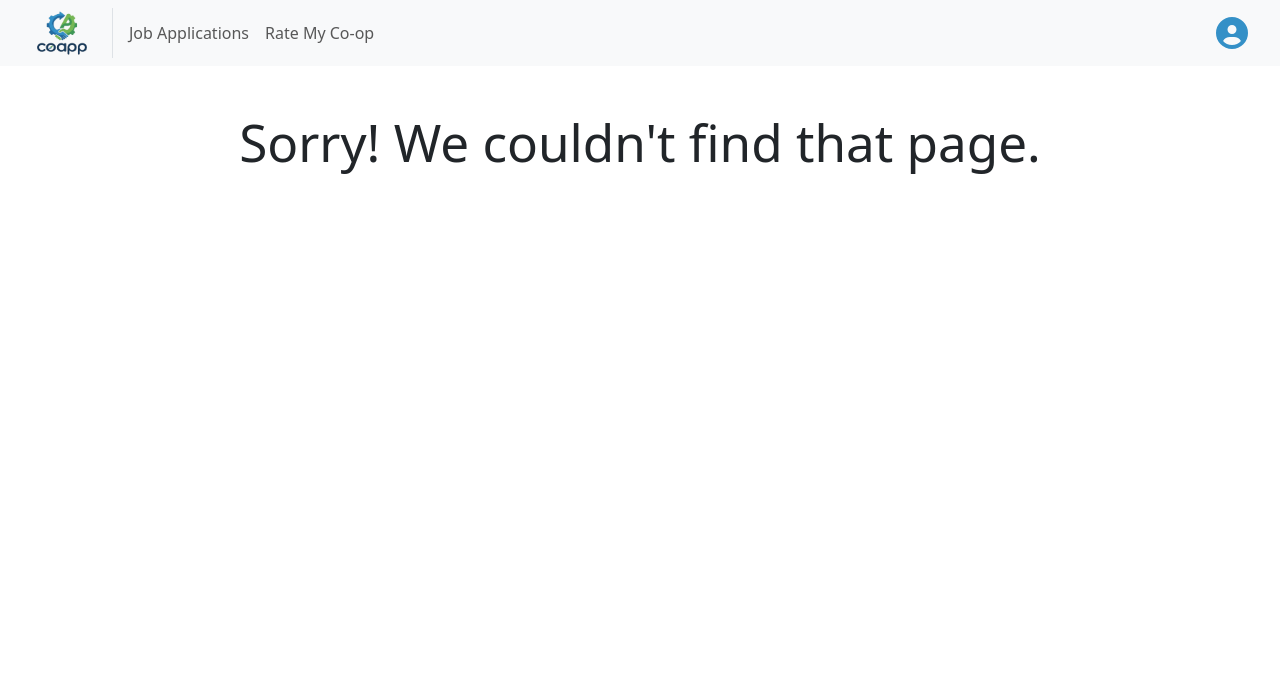
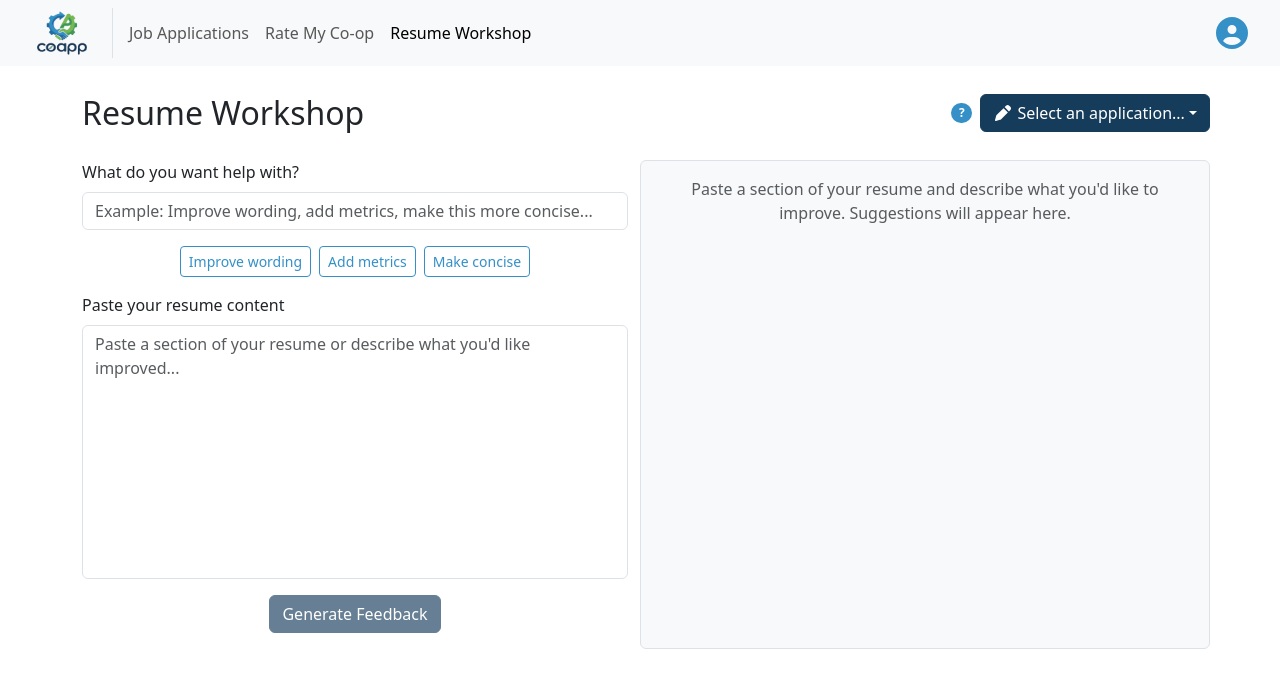
Before and after one commit to Co-App-Team/frontend, a React (Vite) app: page /resume-workshop in a window 1280 px wide. Shown: the top 688 px of the page. Built offline with nearby package versions, Linux system fonts and the light colour scheme; no server answers; sample sign-in values are in the browser's storage.

Commit message:
Chatbot page (#134)
* Add chatbot page to app

* Ideas for resume improvement page

* Set up proper page layout

* Style '?' pill

* Add .md rendering

* Chatbot page design

```diff
--- a/package.json
+++ b/package.json
@@ -33,6 +33,7 @@
     "react": "^19.2.0",
     "react-bootstrap": "^2.10.10",
     "react-dom": "^19.2.0",
+    "react-markdown": "^10.1.0",
     "react-router-dom": "^7.13.0",
     "sass": "^1.97.3"
   },
--- a/src/App.jsx
+++ b/src/App.jsx
@@ -13,6 +13,7 @@ import AccountPage from './pages/AccountPage.jsx';
 import ResetPasswordPage from './pages/ResetPasswordPage.jsx';
 import PreAuthRoute from './components/PreAuthRoute.jsx';
 import JobApplicationsPage from './pages/JobApplicationsPage.jsx';
+import ResumeWorkshopPage from './pages/ResumeWorkshopPage.jsx';
 import RateMyCoopPage from './pages/RateMyCoopPage.jsx';
 import Calendar from './pages/CalendarPage.jsx';
 
@@ -77,6 +78,10 @@ function App() {
               path="interviews"
               element={<Calendar />}
             />
+            <Route
+              path="resume-workshop"
+              element={<ResumeWorkshopPage />}
+            />
           </Route>
         </Route>
       </Routes>
--- a/src/components/common/GlobalNavbar.jsx
+++ b/src/components/common/GlobalNavbar.jsx
@@ -69,6 +69,11 @@ const GlobalNavbar = () => {
                 to="/rate-my-co-op">
                 Rate My Co-op
               </Nav.Link>
+              <Nav.Link
+                as={NavLink}
+                to="/resume-workshop">
+                Resume Workshop
+              </Nav.Link>
             </Nav>
 
             <Nav>
--- /dev/null
+++ b/src/components/resumeWorkshop/AIPromptForm.jsx
@@ -0,0 +1,69 @@
+import { useState } from 'react';
+import { Button, Form } from 'react-bootstrap';
+
+const AIPromptForm = ({ loading, handleGenerate }) => {
+  const [goal, setGoal] = useState('');
+  const [content, setContent] = useState('');
+
+  return (
+    <Form>
+      <Form.Group className="mb-3 text-start">
+        <Form.Label>What do you want help with?</Form.Label>
+
+        <Form.Control
+          type="text"
+          placeholder="Example: Improve wording, add metrics, make this more concise..."
+          value={goal}
+          onChange={(e) => setGoal(e.target.value)}
+        />
+      </Form.Group>
+
+      <div className="mb-3">
+        <Button
+          size="sm"
+          variant="outline-secondary"
+          onClick={() => setGoal('Improve wording')}>
+          Improve wording
+        </Button>
+
+        <Button
+          size="sm"
+          variant="outline-secondary"
+          className="ms-2"
+          onClick={() => setGoal('Add measurable achievements')}>
+          Add metrics
+        </Button>
+
+        <Button
+          size="sm"
+          variant="outline-secondary"
+          className="ms-2"
+          onClick={() => setGoal('Make this more concise')}>
+          Make concise
+        </Button>
+      </div>
+
+      <Form.Group className="text-start">
+        <Form.Label>Paste your resume content</Form.Label>
+
+        <Form.Control
+          as="textarea"
+          rows={10}
+          value={content}
+          onChange={(e) => setContent(e.target.value)}
+          placeholder="Paste a section of your resume or describe what you'd like improved..."
+          style={{ resize: 'none' }}
+        />
+      </Form.Group>
+
+      <Button
+        className="m-3"
+        disabled={loading || !content}
+        onClick={() => handleGenerate({ goal, content })}>
+        {loading ? 'Generating...' : 'Generate Feedback'}
+      </Button>
+    </Form>
+  );
+};
+
+export default AIPromptForm;
--- /dev/null
+++ b/src/pages/ResumeWorkshopPage.jsx
@@ -0,0 +1,170 @@
+import { faPen } from '@fortawesome/free-solid-svg-icons';
+import { FontAwesomeIcon } from '@fortawesome/react-fontawesome';
+import { useState } from 'react';
+import {
+  Badge,
+  Button,
+  Col,
+  Container,
+  Dropdown,
+  OverlayTrigger,
+  Row,
+  Tooltip,
+} from 'react-bootstrap';
+import ReactMarkdown from 'react-markdown';
+import AIPromptForm from '../components/resumeWorkshop/AIPromptForm';
+
+const ResumeWorkshopPage = () => {
+  const [aiResponse, setAiResponse] = useState('');
+  const [loading, setLoading] = useState(false);
+
+  const handleGenerate = ({ goal, content }) => {
+    setLoading(true);
+
+    console.log(goal, content);
+
+    // placeholder mock response
+    setTimeout(() => {
+      setAiResponse(
+        `Hello **Aidan**
+
+### Suggestions
+
+• Use stronger action verbs
+• Add measurable results
+• Reduce filler wording
+
+Example rewrite:
+
+> Developed an internal inventory dashboard used by 5+ departments, improving tracking efficiency by 30%.
+height test
+
+height test
+
+height test
+
+height test
+
+height test
+
+height test
+
+height test
+
+height test
+
+# height test
+
+# height test
+
+# height test
+
+# height test
+
+# height test
+
+# height test
+
+# height test
+
+# height test
+
+# height test
+
+# height test
+
+# height test
+
+# height test
+
+# height test
+
+# height test
+
+# height test
+
+# height test
+
+# height test
+
+# height test
+`,
+      );
+      setLoading(false);
+    }, 800);
+  };
+
+  return (
+    <Container
+      fluid="sm"
+      className="mt-3">
+      <Row className="text-start align-bottom d-flex align-items-end my-1 py-1">
+        <Col>
+          <h2 className="m-0">Resume Workshop</h2>
+        </Col>
+
+        <Col className="d-flex justify-content-end align-items-center pe-0">
+          <OverlayTrigger
+            placement="left"
+            delay={{ show: 100, hide: 200 }} // Show/hide delay
+            overlay={
+              <Tooltip id="button-tooltip">
+                Choose an application as context for the AI to tailor your resume.
+              </Tooltip>
+            }
+            trigger={['hover', 'focus']}>
+            <Badge
+              pill
+              bg="secondary"
+              className="mt-2">
+              ?
+            </Badge>
+          </OverlayTrigger>
+
+          <Dropdown
+            align="end"
+            className="ms-2 mt-2">
+            <Dropdown.Toggle as={Button}>
+              <FontAwesomeIcon
+                className="me-1"
+                icon={faPen}
+              />
+              Select an application...
+            </Dropdown.Toggle>
+
+            <Dropdown.Menu style={{ padding: '0.5rem', width: 'max-content' }}>
+              Options
+            </Dropdown.Menu>
+          </Dropdown>
+        </Col>
+      </Row>
+
+      <Row className="mt-4">
+        <Col md={6}>
+          <AIPromptForm
+            handleGenerate={handleGenerate}
+            loading={loading}
+          />
+        </Col>
+
+        <Col
+          md={6}
+          className="border rounded p-3 overflow-auto bg-light"
+          style={{ maxHeight: '80vh' }}>
+          {!aiResponse && !loading && (
+            <p className="text-muted">
+              Paste a section of your resume and describe what you'd like to improve. Suggestions
+              will appear here.
+            </p>
+          )}
+
+          {loading && <p className="text-muted">Generating suggestions...</p>}
+
+          {aiResponse && !loading && <ReactMarkdown>{aiResponse}</ReactMarkdown>}
+        </Col>
+      </Row>
+    </Container>
+  );
+};
+
+export default ResumeWorkshopPage;
```
Also changed, not shown: 1 other file (tests, documents, lock files or other folders).
